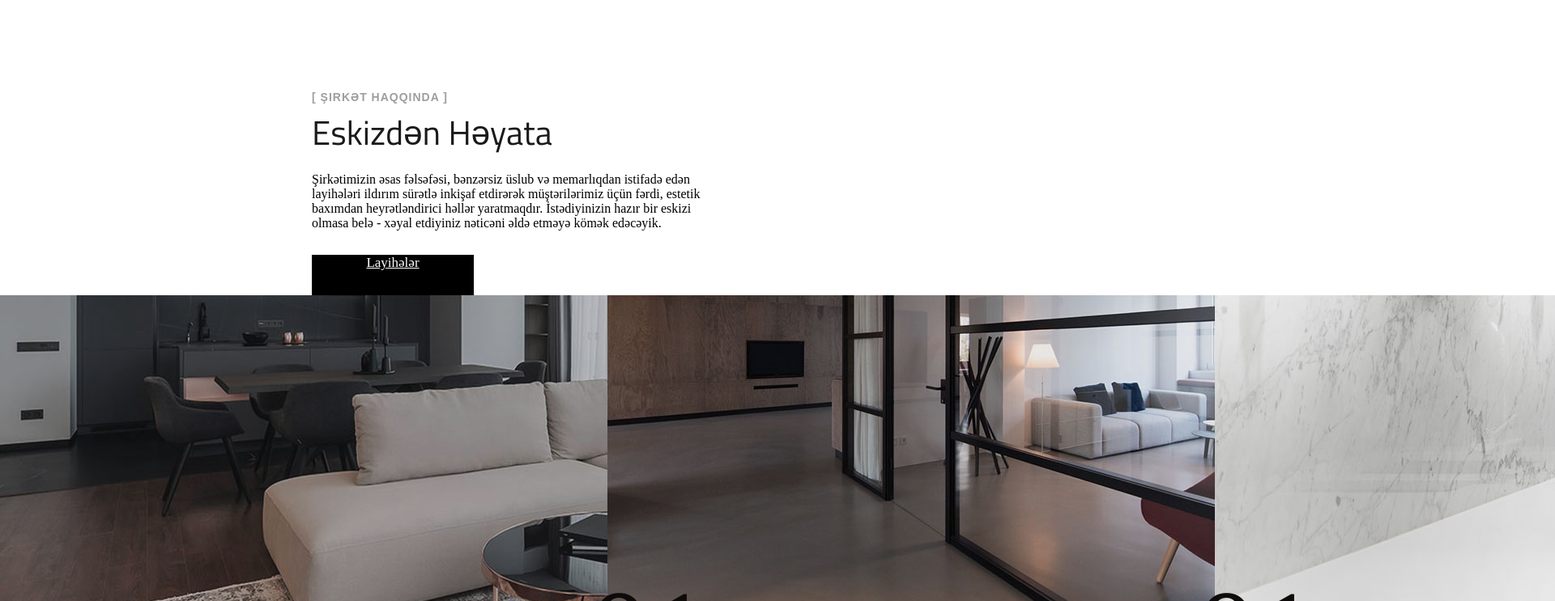
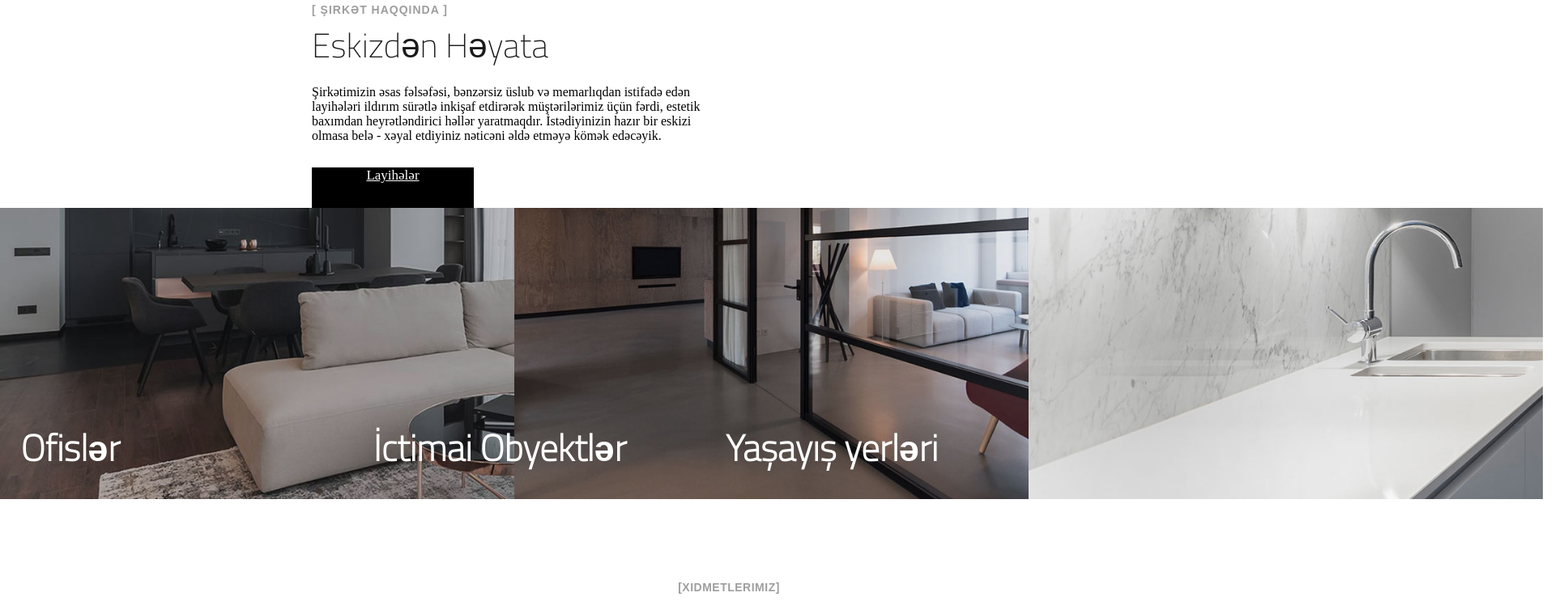
Before and after one commit to Yetar/PragmatechFoundationProject, a plain HTML site: page Works/oyrenecem/index.html in a window 1280 px wide. Shown: the part 2057-2800 px from the top of the page at 81% size, 1920 px wide, since content can reach past the window. Drawn offline with Linux system fonts and the light colour scheme.

Commit message:
add etdim

```diff
--- a/Works/oyrenecem/CSS/style.css
+++ b/Works/oyrenecem/CSS/style.css
@@ -326,3 +326,61 @@ section {
     width: 1200px;
     height: 466px;
 }
+.profil-shekil{
+    position: relative;
+    right:11%;
+}
+.ad-vezife{
+    position: absolute;
+ right:42%
+    top: 8%;
+}
+#gallery{ border: 1px solid black;
+    width: 100%;
+    height: 360px;
+}
+.g-container{  position: relative;
+    width: 100%;
+    height: 360px;
+    display: grid;
+    grid-template-rows: 1fr;
+    grid-template-columns: 1fr 1fr 1fr;
+}
+.g-container-shekil img{
+    height:360px ;
+    width:635px ;
+}
+.g-container-shekil h1{
+    position: absolute ;
+    bottom:3%;
+}
+.g-container-text1 {
+    width: 400px;
+    position: absolute;
+    bottom: 30px;
+    left: 2%;
+    font-family: "Titillium Web", sans-serif;
+    color: #fff;
+
+    font-size: 30px;
+}
+.g-container-text2 {
+    width: 400px;
+    position: absolute;
+    bottom: 30px;
+    left: 36%;
+    font-family: "Titillium Web", sans-serif;
+    color: #fff;
+
+    font-size: 30px;
+}
+.g-container-text3 {
+    width: 400px;
+    position: absolute;
+     bottom: 30px;
+    left: 70%;
+    font-family: "Titillium Web", sans-serif;
+    color: #fff;
+
+    font-size: 30px;
+}
--- a/Works/oyrenecem/index.html
+++ b/Works/oyrenecem/index.html
@@ -10,7 +10,9 @@
     <link rel="stylesheet" href="https://use.fontawesome.com/releases/v5.13.0/css/all.css">
     <link rel="preconnect" href="https://fonts.googleapis.com">
     <link rel="preconnect" href="https://fonts.gstatic.com" crossorigin>
-    <link href="https://fonts.googleapis.com/css2?family=Titillium+Web&display=swap" rel="stylesheet">
+    <link rel="preconnect" href="https://fonts.googleapis.com">
+<link rel="preconnect" href="https://fonts.gstatic.com" crossorigin>
+<link href="https://fonts.googleapis.com/css2?family=Titillium+Web:wght@200&display=swap" rel="stylesheet">
 </head>
 
 <body>
@@ -84,7 +86,7 @@
 
 
 
-
+<!-- imza start -->
     </section>
     <section id="imza">
         <div class="imza">
@@ -125,36 +127,21 @@
             </div>
         </div>
     </section>
-    <section id="shekil1">
+    <!-- imza end -->
+    <!-- pics start -->
+<section class="gallery">
+    <div class="g-container">
+         <div class="g-container-shekil"><img src="shekiller/cate1.jpg" alt="">
+        <div class="g-container-text1"><h2>Ofislər</h2></div></div>
+         <div class="g-container-shekil"><img src="shekiller/cate2.jpg" alt="">
+        <div class="g-container-text2"><h2>İctimai Obyektlər</h2></div></div>
+         <div class="g-container-shekil"><img src="shekiller/cate3.jpg" alt=""><div class="g-container-text3"><h2>Yaşayış yerləri</h2></div></div>
+    </div>
 
-            <div class="shekil">
-                <div shekil1>
-                    <a href="#">
-                        <img src="shekiller/cate1.jpg" alt="">
-                    </a>
-                    <div class="adclass">
-                        <a href="#"><h2>Office Spaces<span class="number-stroke">01</span></h2></a>
-                    </div>
-                </div>
-                <div shekil1>
-                    <a href="#">
-                        <img src="shekiller/cate2.jpg" alt="">
-                    </a>
-                    <div class="adclass">
-                        <a href="#"><h2>Office Spaces<span class="number-stroke">01</span></h2></a>
-                    </div>
-                </div>
-                <div shekil1>
-                    <a href="#">
-                        <img src="shekiller/cate3.jpg" alt="">
-                    </a>
-                    <div class="adclass">
-                        <a href="#"><h2>Office Spaces<span class="number-stroke">01</span></h2></a>
-                    </div>
-                </div>
+</section>
 
-            </div>
-    </section>
+
+    <!-- pics end -->
     <section id="son">
         <div class="container">
                 <div class="col-12">
```
